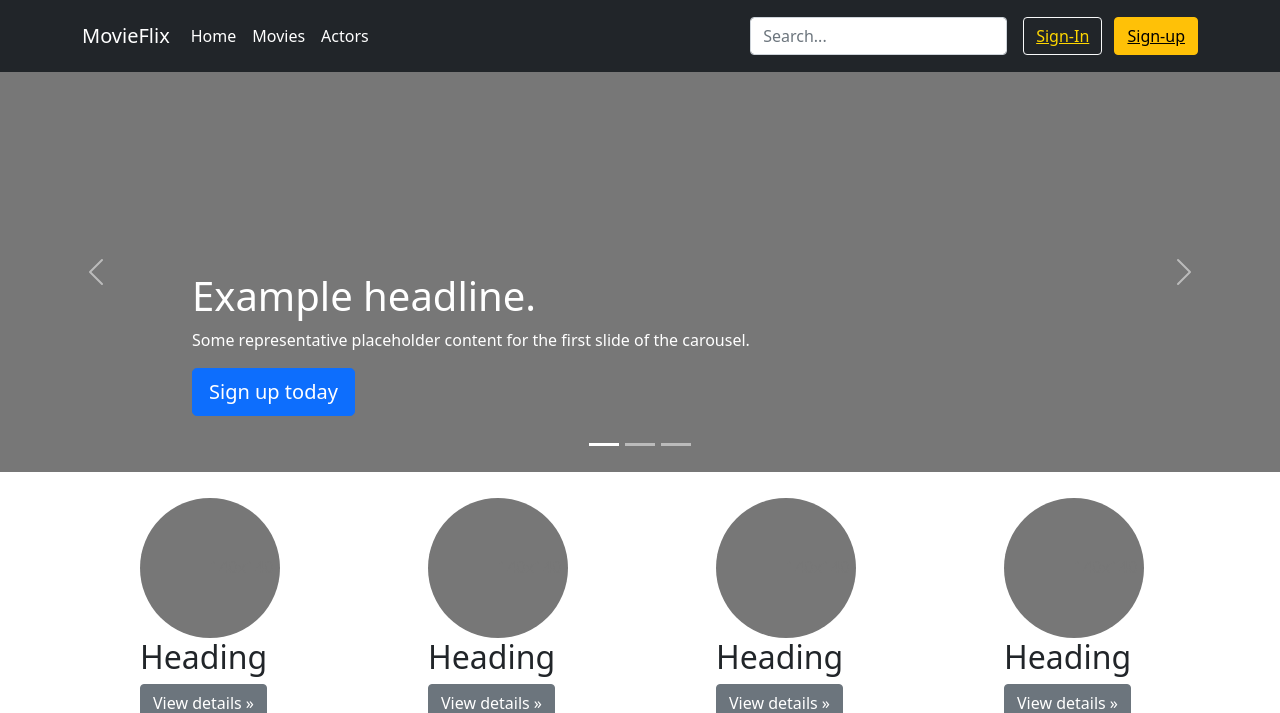
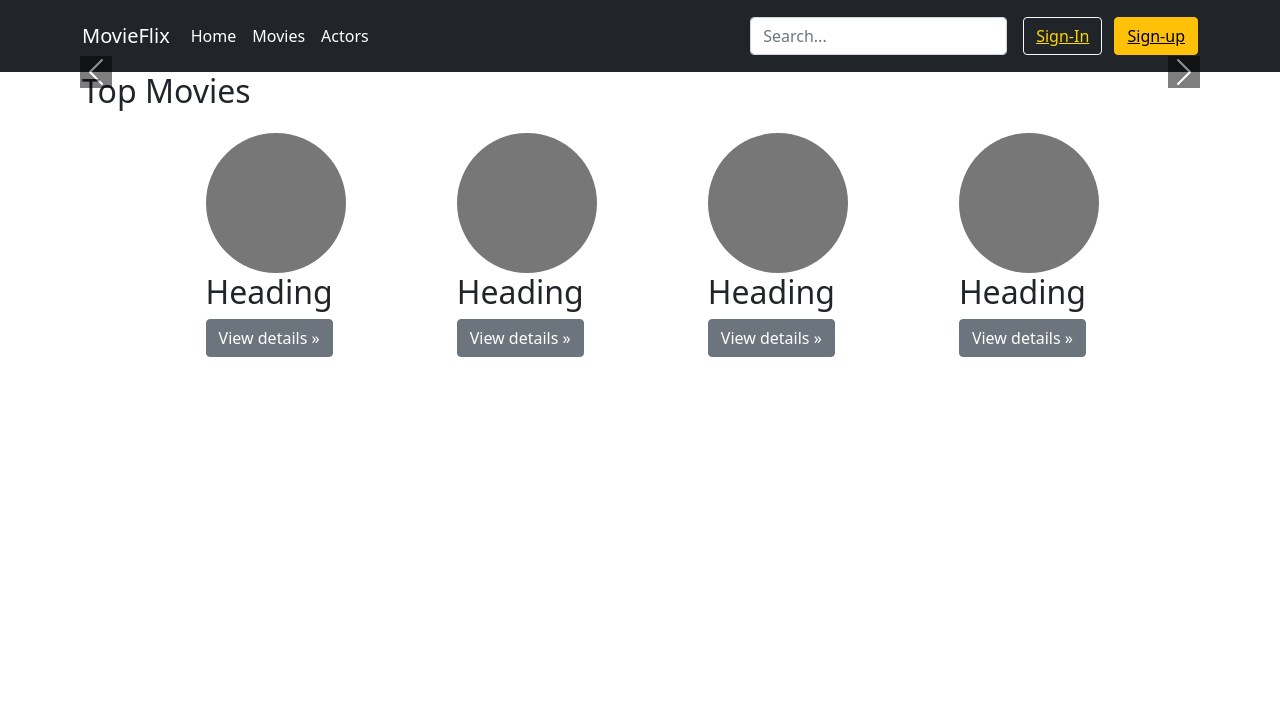
Before and after one commit to Abhishe-k/MovieFlix, a Django app: page / in a window 1280 px wide. Shown: the top 713 px of the page. Run offline with Django 4.2, Linux system fonts and the light colour scheme.

Commit message:
movies filter, movie detail, home carousal, profile

```diff
--- a/Core/templates/base.html
+++ b/Core/templates/base.html
@@ -25,8 +25,22 @@
         </form>
 
         {% if username  %}
-            <a href="/profile">{{ username }}</a> &nbsp;&nbsp;
-            <a href="/logout">Logout</a>
+
+            {{ username }} &nbsp;&nbsp;
+            <div class="dropdown text-end">
+          <a href="#" class="d-block link-dark text-decoration-none dropdown-toggle" id="dropdownUser1" data-bs-toggle="dropdown" aria-expanded="false">
+            <img src="" alt="mdo" width="32" height="32" class="rounded-circle">
+          </a>
+          <ul class="dropdown-menu text-small" aria-labelledby="dropdownUser1">
+            <li><a class="dropdown-item" href="/profile">Profile</a></li>
+              <li><button type="button" class="dropdown-item btn btn-primary" data-bs-toggle="modal" data-bs-target="#exampleModal">
+                      Order Movie
+                    </button>
+              </li>
+            <li><hr class="dropdown-divider"></li>
+            <li><a class="dropdown-item" href="/logout">Logout</a></li>
+          </ul>
+        </div>
         {% else %}
              <div class="text-end">
               <button type="button" class="btn btn-outline-light me-2"><a href="/signin" style="color: gold">Sign-In</a></button>
--- a/Core/templates/home.html
+++ b/Core/templates/home.html
@@ -32,57 +32,49 @@
 {#    </div>#}
 {#  </header>#}
 <main>
-    <div id="myCarousel" class="carousel slide" data-bs-ride="carousel">
-    <div class="carousel-indicators">
-      <button type="button" data-bs-target="#myCarousel" data-bs-slide-to="0" class="active" aria-current="true" aria-label="Slide 1"></button>
-      <button type="button" data-bs-target="#myCarousel" data-bs-slide-to="1" aria-label="Slide 2"></button>
-      <button type="button" data-bs-target="#myCarousel" data-bs-slide-to="2" aria-label="Slide 3"></button>
+   <div id="carouselExampleIndicators" class="carousel slide" data-bs-ride="carousel" >
+
+          <div class="carousel-inner" >
+          <div class="row">
+              <div class="col-md-3">
+
+              </div>
+           <div class="col-md-2">
+
+              </div>
+               <div class="col-md-3">
+                     {% for a in topTen %}
+                <div class="carousel-item {% if forloop.counter == 1 %}active{% endif %}" id="slide{{ forloop.counter }}" style="width: auto" >
+                    <img src="{{ a.topId.imageUrl }}" style="width: auto;height: 400px;max-height: 400px;">
+                    <div class="carousel-caption">
+
+
+                    </div>
+                </div>
+            {% endfor %}
+              </div>
+        <div class="col-md-1">
+
+              </div>
+           <div class="col-md-3">
+
+              </div>
+          </div>
+
     </div>
-    <div class="carousel-inner">
-      <div class="carousel-item active">
-        <svg class="bd-placeholder-img" width="100%" height="400px" xmlns="http://www.w3.org/2000/svg" aria-hidden="true" preserveAspectRatio="xMidYMid slice" focusable="false"><rect width="100%" height="100%" fill="#777"/></svg>
+  <button class="carousel-control-prev" type="button" data-bs-target="#carouselExampleIndicators" data-bs-slide="prev" >
+    <span class="carousel-control-prev-icon" style="background-color: black" aria-hidden="true"></span>
+    <span class="visually-hidden" style="background-color: black">Previous</span>
+  </button>
+  <button class="carousel-control-next" type="button" data-bs-target="#carouselExampleIndicators" data-bs-slide="next" >
+    <span class="carousel-control-next-icon" style="background-color: black" aria-hidden="true"></span>
+    <span class="visually-hidden" style="background-color: black">Next</span>
+  </button>
+</div>
 
-        <div class="container">
-          <div class="carousel-caption text-start">
-            <h1>Example headline.</h1>
-            <p>Some representative placeholder content for the first slide of the carousel.</p>
-            <p><a class="btn btn-lg btn-primary" href="#">Sign up today</a></p>
-          </div>
-        </div>
-      </div>
-      <div class="carousel-item">
-        <svg class="bd-placeholder-img" width="100%" height="400px" xmlns="http://www.w3.org/2000/svg" aria-hidden="true" preserveAspectRatio="xMidYMid slice" focusable="false"><rect width="100%" height="100%" fill="#777"/></svg>
-
-        <div class="container">
-          <div class="carousel-caption">
-            <h1>Another example headline.</h1>
-            <p>Some representative placeholder content for the second slide of the carousel.</p>
-            <p><a class="btn btn-lg btn-primary" href="#">Learn more</a></p>
-          </div>
-        </div>
-      </div>
-      <div class="carousel-item">
-        <svg class="bd-placeholder-img" width="100%" height="400px" xmlns="http://www.w3.org/2000/svg" aria-hidden="true" preserveAspectRatio="xMidYMid slice" focusable="false"><rect width="100%" height="100%" fill="#777"/></svg>
-
-        <div class="container">
-          <div class="carousel-caption text-end">
-            <h1>One more for good measure.</h1>
-            <p>Some representative placeholder content for the third slide of this carousel.</p>
-            <p><a class="btn btn-lg btn-primary" href="#">Browse gallery</a></p>
-          </div>
-        </div>
-      </div>
-    </div>
-    <button class="carousel-control-prev" type="button" data-bs-target="#myCarousel" data-bs-slide="prev">
-      <span class="carousel-control-prev-icon" aria-hidden="true"></span>
-      <span class="visually-hidden">Previous</span>
-    </button>
-    <button class="carousel-control-next" type="button" data-bs-target="#myCarousel" data-bs-slide="next">
-      <span class="carousel-control-next-icon" aria-hidden="true"></span>
-      <span class="visually-hidden">Next</span>
-    </button>
-  </div>
- <div class="row" style="margin: 2% 0% 2% 10%">
+<div class="container">
+    <h2>Top Movies</h2>
+    <div class="row" style="margin: 2% 0% 2% 10%">
       <div class="col-lg-3">
         <svg class="bd-placeholder-img rounded-circle" width="140" height="140" xmlns="http://www.w3.org/2000/svg" role="img" aria-label="Placeholder: 140x140" preserveAspectRatio="xMidYMid slice" focusable="false"><title>Placeholder</title><rect width="100%" height="100%" fill="#777"/><text x="50%" y="50%" fill="#777" dy=".3em">140x140</text></svg>
 
@@ -108,6 +100,8 @@
         <p><a class="btn btn-secondary" href="#">View details &raquo;</a></p>
       </div>
     </div><!-- /.row -->
+</div>
+
 </main>
 
 
--- a/Core/urls.py
+++ b/Core/urls.py
@@ -1,6 +1,6 @@
 from django.urls import path
 from . import views
-from .views import registerUser, loginUser, home, logout, movies, movieDetail, profile_user
+from .views import registerUser, loginUser, home, logout, movies, movieDetail, profile_user, order_movie
 
 urlpatterns = [
     path('', home, name='home'),
@@ -9,6 +9,7 @@ urlpatterns = [
     path('movie/<int:movie_id>/', movieDetail, name='movie'),
     path('signup/', registerUser, name='registerUser'),
     path('signin/', loginUser, name='loginUser'),
+    path('order/', order_movie, name='Order'),
     path('logout/', logout, name='logout'),
     path('profile/', profile_user, name='profile'),
     path('profile/upload/', views.image_upload, name='upload'),
--- a/Core/views.py
+++ b/Core/views.py
@@ -6,10 +6,14 @@ from django.contrib.auth.models import User
 from movie.forms import OrderForm, ImageForm
 from .forms import SignUpForm, SignInForm
 from movie.models import movie, profile
+from movie.models import movie, actor, order, topmovie
 from django.core import serializers
 # Create your views here.
 from django.contrib.auth.models import User
+from django.db.models import Q
 
+from django.core.paginator import Paginator, EmptyPage, PageNotAnInteger
+import imdb
 
 def registerUser(request):
     if request.method == 'POST':
@@ -64,10 +68,13 @@ def loginUser(request):
 
 def home(request):
     form = OrderForm()
+    topTen = topmovie.objects.filter()[:11]
+
     if 'username' in request.session.keys():
         context = {
             'username': request.session['username'],
-            'form': form
+            'form': form,
+            'topTen':topTen
         }
         return render(request, 'home.html', context)
     return render(request, 'home.html')
@@ -77,22 +84,74 @@ def logout(request):
     del request.session['username']
     return redirect('/home')
 
-
 def movies(request):
     allmovies = movie.objects.all()
-    print(allmovies)
+    g1 = set(movie.objects.values_list('genre1', flat=True))
+
+    g2 = set(movie.objects.values_list('genre2', flat=True))
+
+    genre_list = list(set(g1 | g2))
+    genre_list.remove('')
+    # min_year = movies.objects.all.min('year')
+    year_list = range(1800, 2023)
+    if "genre" in request.POST.keys():
+        genre = request.POST["genre"]
+    else:
+        genre = "all"
+    if "year" in request.POST.keys():
+        year = request.POST["year"]
+    else:
+        year = ""
+
+    paginator = Paginator(allmovies, 18)
+    page = request.GET.get('page')
+    print(page)
+    try:
+        movies_list = paginator.page(page)
+    except PageNotAnInteger:
+        movies_list = paginator.page(1)
+    except EmptyPage:
+        movies_list = paginator.page(paginator.num_pages)
     if request.method == 'POST':
         searchmovie = request.POST["searchmovie"]
-        allmovies = movie.objects.filter(title__contains=searchmovie)
+        print(searchmovie)
+        year = request.POST["year"]
+        genre = request.POST["genre"]
+        query = Q(year__lt=2023)
+        if genre != "all":
+            query = Q(genre1=genre)
+            query.add(Q(genre2=genre), Q.OR)
+        if searchmovie:
+            query.add(Q(title__contains=searchmovie), Q.AND)
+        if year:
+            query.add(Q(year=year), Q.AND)
+
+        all_movies = movie.objects.filter(query)
+        allmovies = all_movies
+        print(allmovies)
+
+        # allmovies = movie.objects.filter(title__contains=searchmovie, year=year)
+        paginator = Paginator(allmovies, 18)
+        page = request.GET.get('page')
+        print(page)
+        try:
+            movies_list = paginator.page(page)
+        except PageNotAnInteger:
+            movies_list = paginator.page(1)
+        except EmptyPage:
+            movies_list = paginator.page(paginator.num_pages)
+        print(movies_list)
     if 'username' in request.session.keys():
         context = {
             'username': request.session['username'],
-            'movies': allmovies
+            'movies': movies_list,
+            'genres': genre_list,
+            'years': year_list,
+            'genre': genre,
+            'year': year
         }
         return render(request, 'movies.html', context)
-    return render(request, 'movies.html', {'movies':list(allmovies)})
-
-
+    return render(request, 'movies.html', {'movies': list(allmovies)})
 def movieDetail(request, movie_id):
         movie_by_id=  movie.objects.filter(id=format(movie_id,'07'))
         print(movie_by_id)
@@ -100,10 +159,25 @@ def movieDetail(request, movie_id):
         for m in movie_by_id:
             temp = m
         # items = Item.objects.filter(type_id=type_no)
+        actors = actor.objects.filter(movieId=temp)
+        temp2 = None
+        for m in actors:
+            temp2 = m
+
+        ia = imdb.Cinemagoer()
+        actorList=[]
+        if temp2.actor1 != '':
+            actorList.append(ia.get_person(temp2.actor1)['name'])
+        if temp2.actor2 != '':
+            actorList.append(ia.get_person(temp2.actor2)['name'])
+        if temp2.actor3 != '':
+            actorList.append(ia.get_person(temp2.actor3)['name'])
+        print(actorList)
         if 'username' in request.session.keys():
             context = {
                 'username': request.session['username'],
-                'movieData':temp
+                'movieData':temp,
+                'actorList':actorList
             }
             return render(request, 'movie.html', context)
         response = HttpResponse()
@@ -143,3 +217,10 @@ def image_upload(request):
             img_obj = request.FILES['image']
             print("HERE")
             return redirect('/profile')
+
+
+def order_movie(request):
+    if request.POST:
+        obj = order(username=request.session['username'], title=request.POST['title'])
+        obj.save()
+        return render(request, 'base.html', {'msg': 'Order placed successfully for ' + request.POST['title']})
--- a/movie/forms.py
+++ b/movie/forms.py
@@ -9,4 +9,4 @@ class ImageForm(forms.ModelForm):
 
 
 class OrderForm(forms.Form):
-    title = forms.CharField(max_length=100)
+    title = forms.CharField(max_length=100, label="Title")
```
Also changed, not shown: Core/templates/movie.html (+21 -4 lines), Core/templates/movies.html (+72 -19 lines), movie/views.py (+0 -7 lines).
